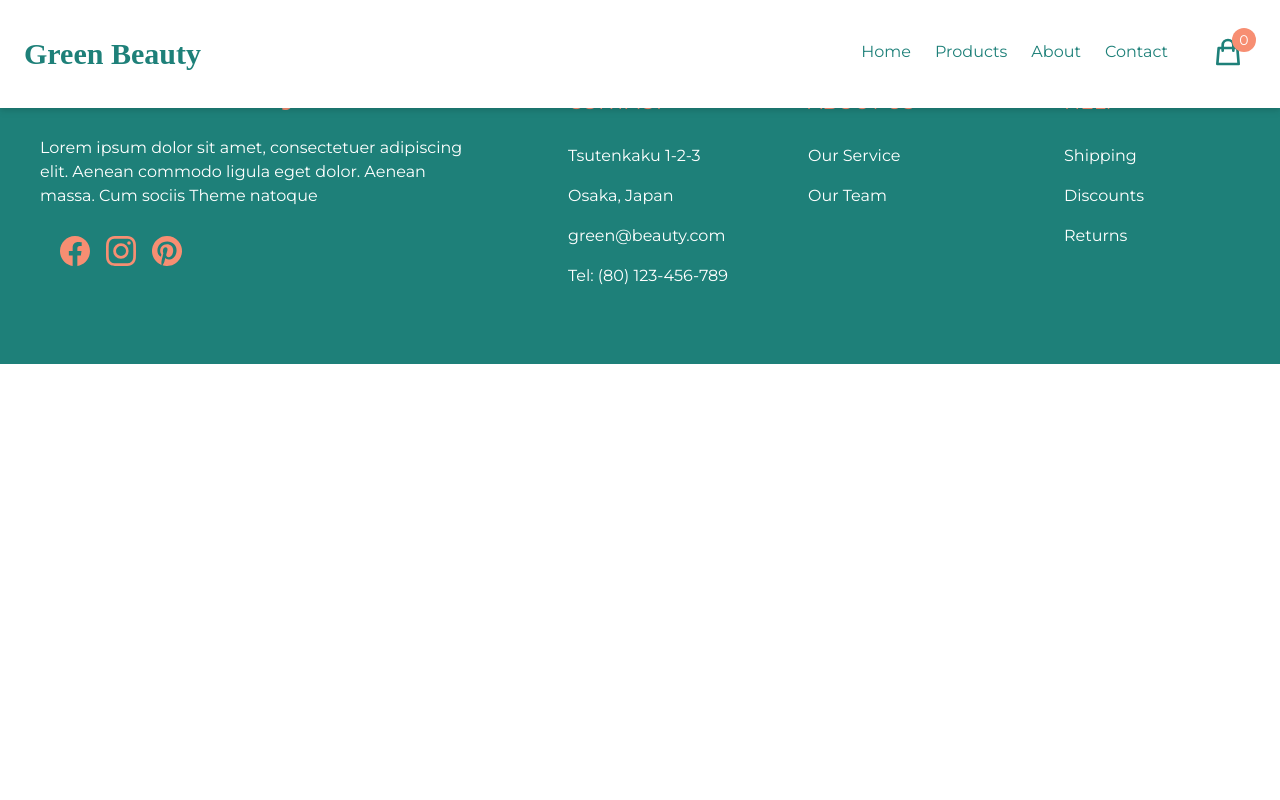
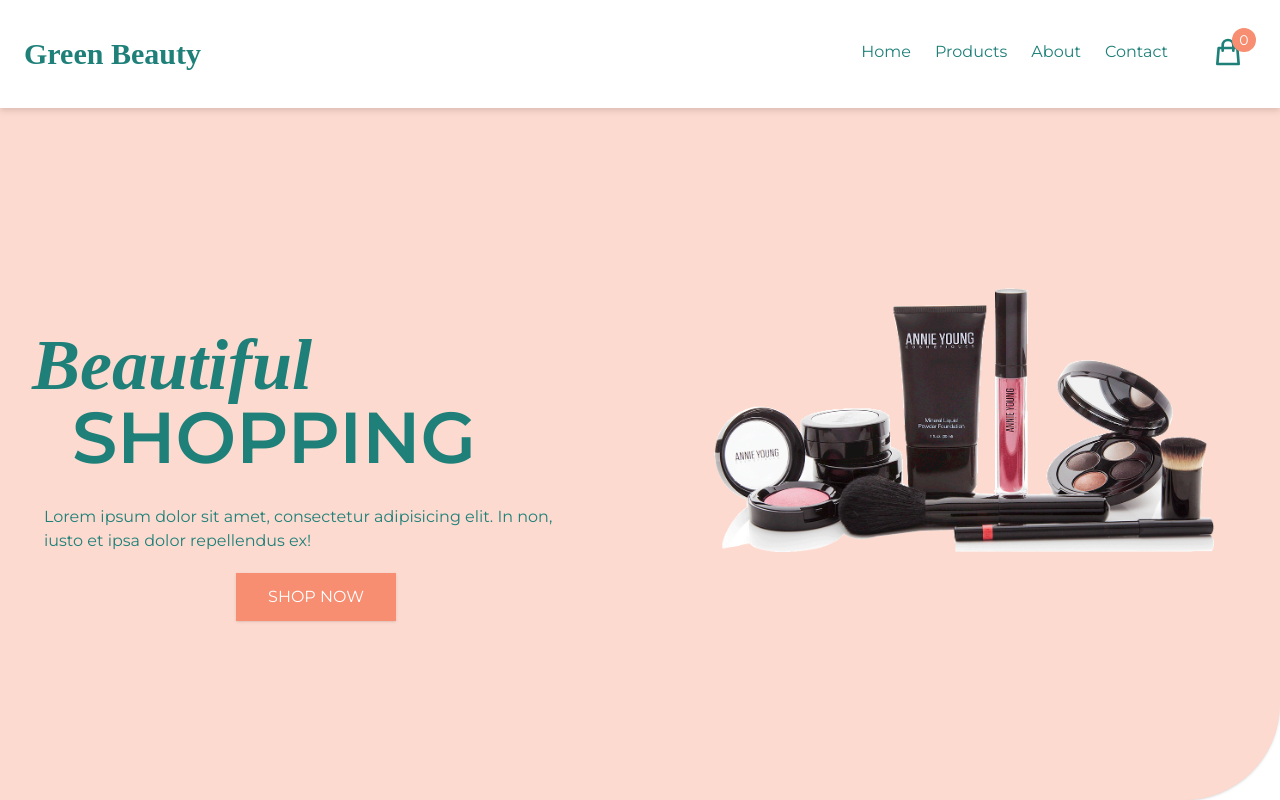
Before and after one commit to j45t7/makeup-store, a React (Create React App) app: page / in a window 1280 px wide. Shown: the top 800 px of the page. Built offline with nearby package versions, Linux system fonts and the light colour scheme; no server answers; a web font is replaced by a local one.

Commit message:
add logo

```diff
--- a/package.json
+++ b/package.json
@@ -1,5 +1,5 @@
 {
-  "homepage": "https://j45t7.github.io/makeup-store/",
+  "homepage": "https://j45t7.github.io/makeup-store",
   "name": "makeup-store",
   "version": "0.1.0",
   "private": true,
--- a/src/App.tsx
+++ b/src/App.tsx
@@ -15,7 +15,7 @@ function App() {
     <>
       <Layout>
         <Routes>
-          <Route path='/home' element={<Home />}></Route>
+          <Route path='/' element={<Home />}></Route>
           <Route path='/products' element={<AllProducts />}></Route>
           <Route path='/products/:id' element={<SingleProduct />}></Route>
           <Route path='/contact' element={<Contact />}></Route>
```
Also changed, not shown: public/logo192.png (added).
